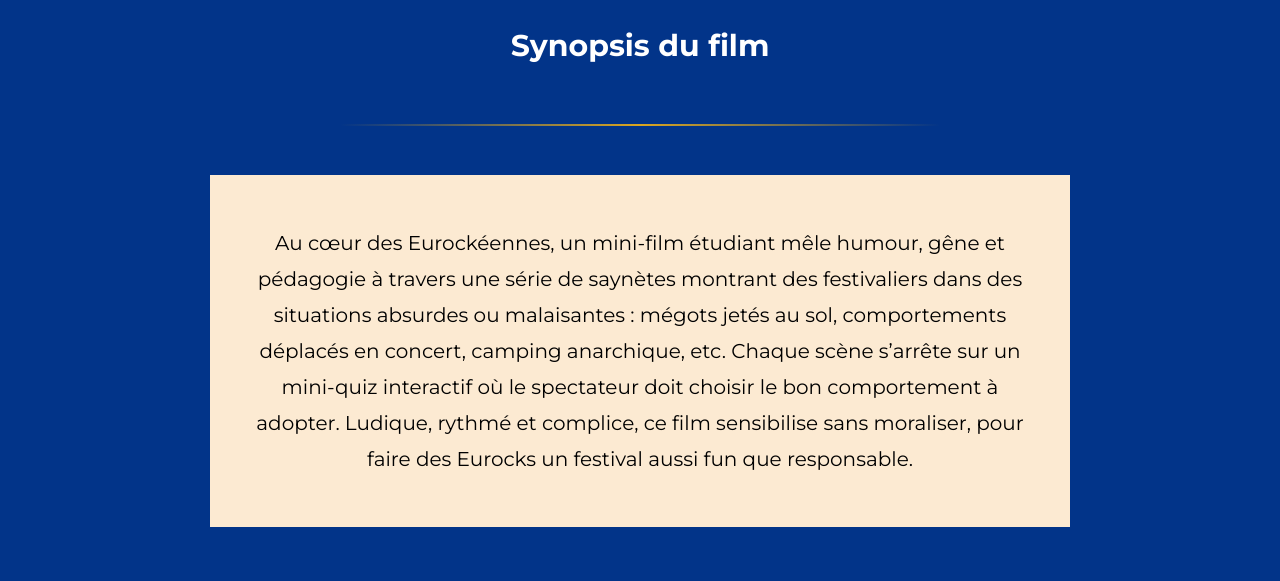
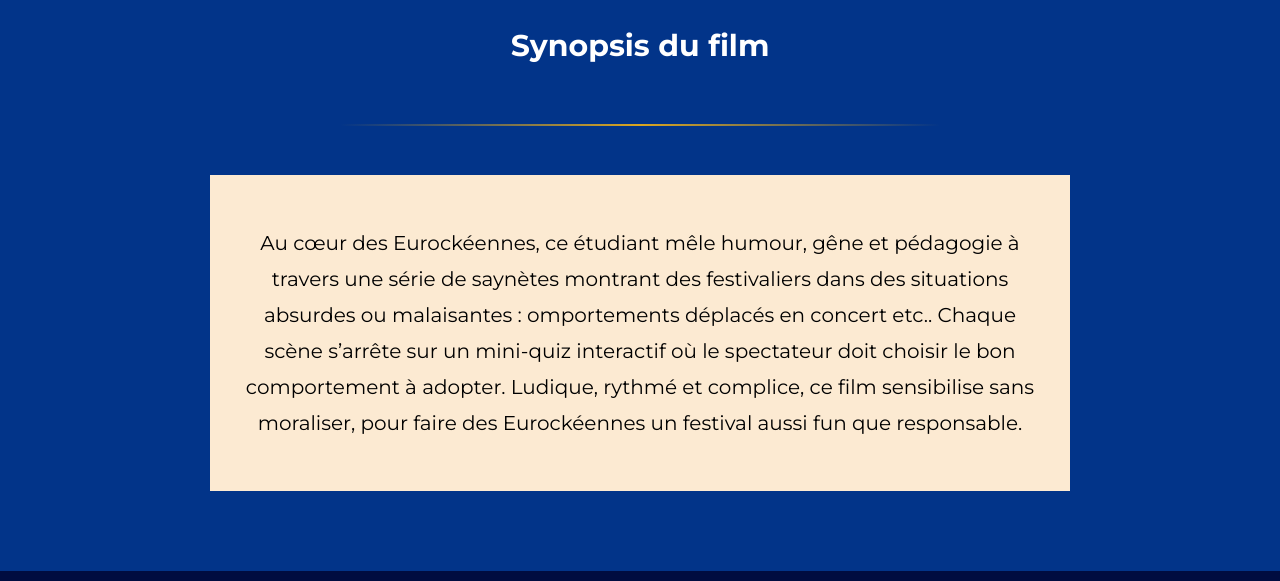
Before and after one commit to lucascoquillat4/EuroK, a plain HTML site: page Promotion.html in a window 1280 px wide. Shown: the part 716-1297 px from the top of the page. Drawn offline with Linux system fonts and the light colour scheme.

Commit message:
promo synopsis

```diff
--- a/Promotion.html
+++ b/Promotion.html
@@ -47,12 +47,12 @@
     </div>
     <hr class="section-divider">
         <section class="fond_sf">
-            <p>Au cœur des Eurockéennes, un mini-film étudiant mêle humour,
+            <p>Au cœur des Eurockéennes, ce étudiant mêle humour,
                  gêne et pédagogie à travers une série de saynètes montrant des festivaliers dans des situations absurdes ou malaisantes :
-                 mégots jetés au sol, comportements déplacés en concert, camping anarchique, etc.
+                 omportements déplacés en concert etc..
                  Chaque scène s’arrête sur un mini-quiz interactif où le spectateur doit choisir le bon comportement à adopter.
                  Ludique, rythmé et complice, ce film sensibilise sans moraliser,
-                 pour faire des Eurocks un festival aussi fun que responsable.</p>
+                 pour faire des Eurockéennes un festival aussi fun que responsable.</p>
             </section>
     <!-- Modal Connexion -->
 <div id="loginModal" class="modal">
```
